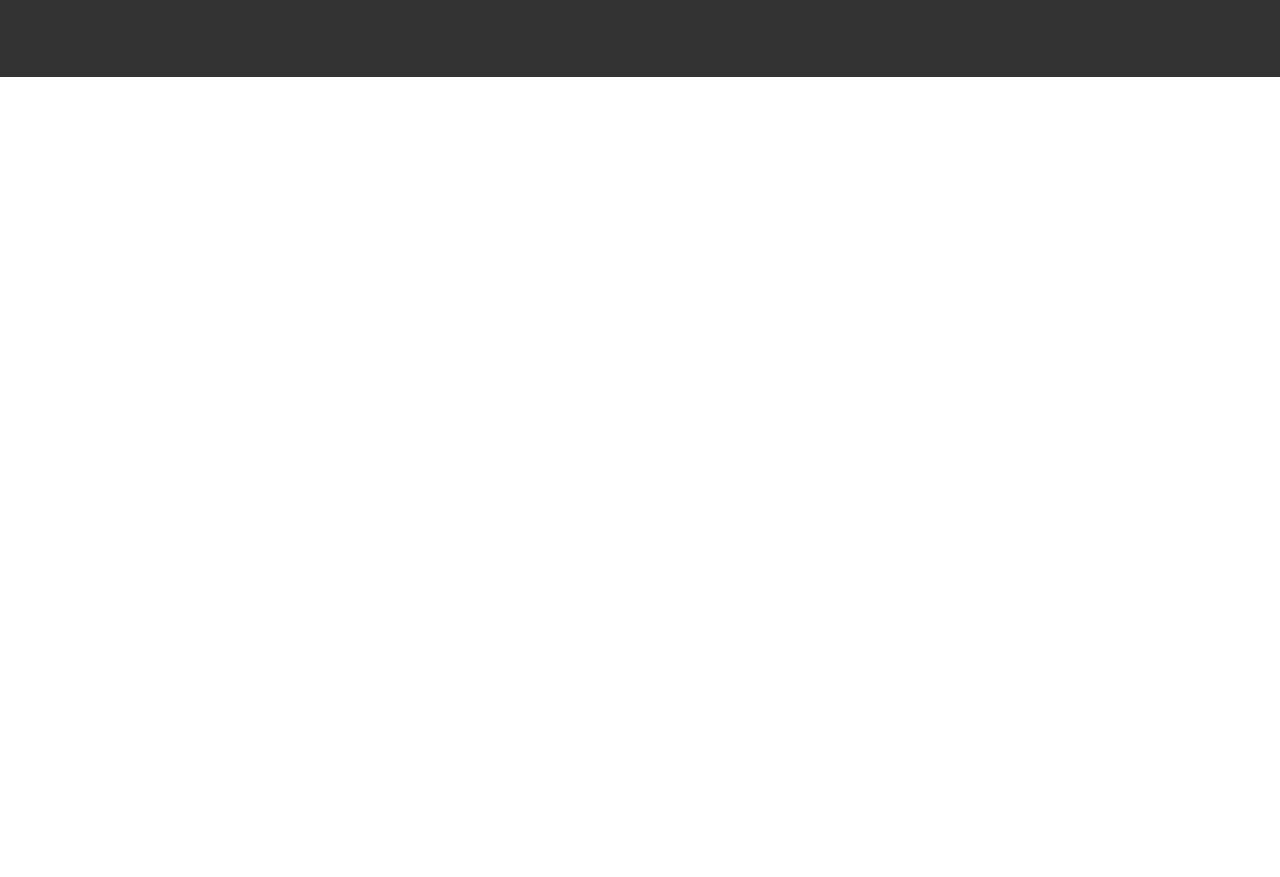
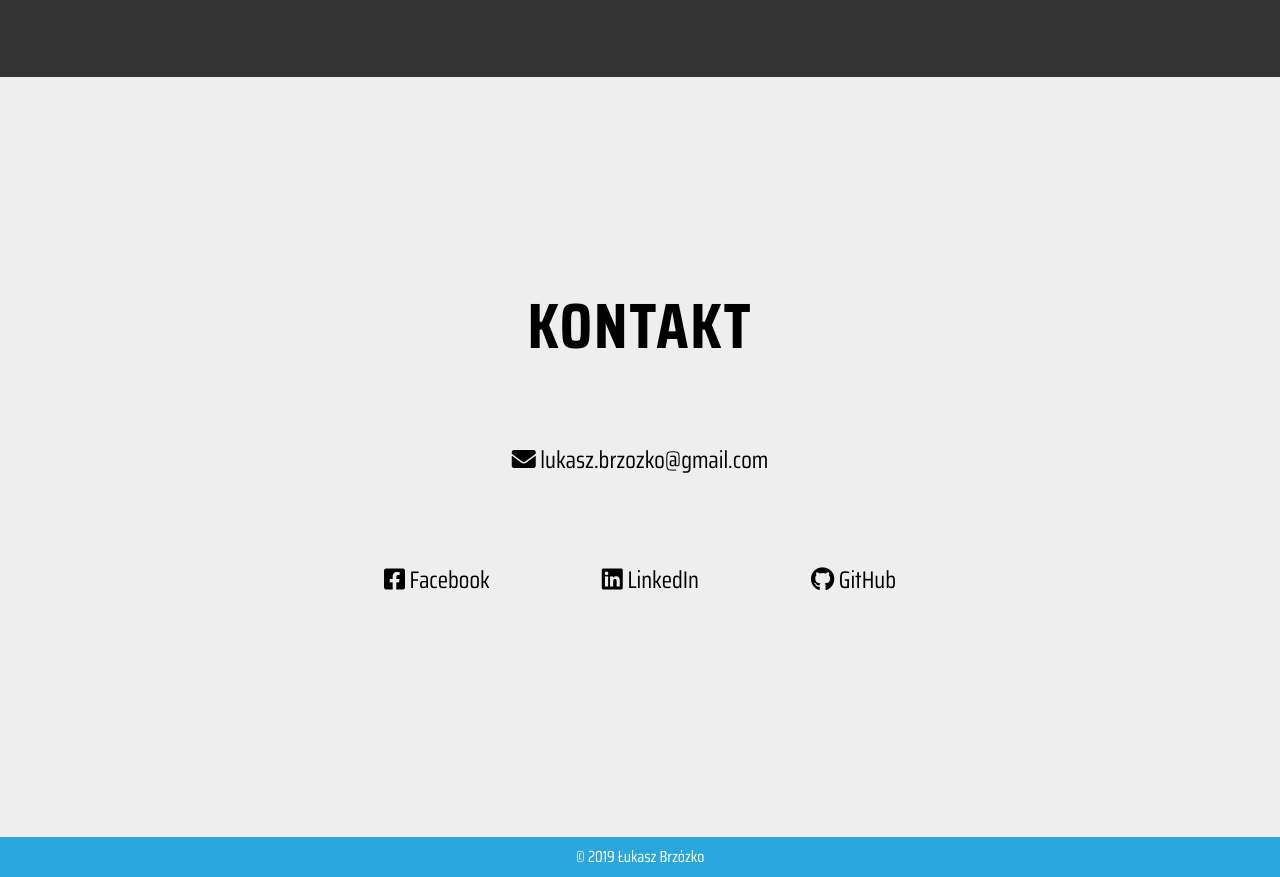
Before and after one commit to lukasz-brzozko/portfolio, a plain HTML site: page index.html in a window 1280 px wide. Shown: the part 3123-4000 px from the top of the page. Drawn offline with Linux system fonts and the light colour scheme.

Commit message:
Add Contact section and footer
- Add "contact.scss" file
- Add "footer.scss" file
- Add "variables.scss" file
- Add "contact.scss" file
- Add Font Awesome for social media contact
- Add 'scroll' for anchors in menu bar
- Add hover selector for anchors
- Change querySelector from 'a' to '.scroll' in script.js

```diff
--- a/index.html
+++ b/index.html
@@ -5,7 +5,12 @@
     <meta name="viewport" content="width=device-width, initial-scale=1.0" />
     <meta http-equiv="X-UA-Compatible" content="ie=edge" />
     <title>Łukasz Brzózko</title>
-
+    <link
+      rel="stylesheet"
+      href="https://use.fontawesome.com/releases/v5.8.1/css/all.css"
+      integrity="sha384-50oBUHEmvpQ+1lW4y57PTFmhCaXp0ML5d60M1M7uH2+nqUivzIebhndOJK28anvf"
+      crossorigin="anonymous"
+    />
     <link
       href="https://fonts.googleapis.com/css?family=Saira+Condensed:400,700&amp;subset=latin-ext"
       rel="stylesheet"
@@ -17,18 +22,18 @@
     <header class="top-bar">
       <div class="bar-container">
         <h2 class="author">
-          <a href="#title" class="name spacing">Łukasz Brzózko</a>
+          <a href="#title" class="scroll spacing">Łukasz Brzózko</a>
         </h2>
         <nav class="menu">
           <ul class="menu-container">
             <li class="menu-item">
-              <a href="#about" class="spacing">O mnie</a>
+              <a href="#about" class="scroll spacing">O mnie</a>
             </li>
             <li class="menu-item">
-              <a href="#projects" class="spacing">Projekty</a>
+              <a href="#projects" class="scroll spacing">Projekty</a>
             </li>
             <li class="menu-item">
-              <a href="#contact" class="spacing">Kontakt</a>
+              <a href="#contact" class="scroll spacing">Kontakt</a>
             </li>
           </ul>
         </nav>
@@ -104,8 +109,42 @@
         </div>
       </div>
     </section>
-    <section id="contact" class="section"></section>
-
+    <section id="contact" class="section">
+      <div class="container">
+        <h3 class="contact-subtitle subtitle spacing">Kontakt</h3>
+        <ul class="media">
+          <li class="media-item mail">
+            <a href="mailto:lukasz.brzozko@gmail.com">
+              <p></p><i class="fas fa-envelope"></i> lukasz.brzozko@gmail.com</p>
+            </a>
+          </li>
+          <li class="media-item social">
+            <ul class="social-media">
+              <li class="social-media-item fb">
+                <a href="https://www.facebook.com/lukasz.brzozko">
+                  <p>
+                    <i class="fab fa-facebook-square"></i> <span>Facebook</span>
+                  </p>
+                </a>
+              </li>
+              <li class="social-media-item ln">
+                <a href="#">
+                  <p><i class="fab fa-linkedin"></i> <span>LinkedIn</span></p>
+                </a>
+              </li>
+              <li class="social-media-item git">
+                <a href="#">
+                  <p><i class="fab fa-github"></i> <span>GitHub</span></p>
+                </a>
+              </li>
+            </ul>
+          </li>
+        </ul>
+      </div>
+    </section>
+    <footer>
+      <p>&copy; <span class="year">2019</span> Łukasz Brzózko</p>
+    </footer>
     <script src="js/script.js"></script>
   </body>
 </html>
--- a/js/script.js
+++ b/js/script.js
@@ -1,5 +1,5 @@
 document.addEventListener("DOMContentLoaded", () => {
-  const anchors = document.querySelectorAll("a");
+  const anchors = document.querySelectorAll(".scroll");
 
   const setSmoothScroll = function(e) {
     e.preventDefault();
--- /dev/null
+++ b/sass_components/_contact.scss
@@ -0,0 +1,39 @@
+#contact {
+    position: relative;
+    height: 95vh;
+    background-color: #eee;
+
+    .container {
+        position: absolute;
+        top: 50%;
+        left: 50%;
+        width: 40%;
+        transform: translate(-50%, -50%);
+
+        .media {
+            display: flex;
+            flex-direction: column;
+            justify-content: space-around;
+            height: 30vh;
+            margin-top: 3vh;
+            text-align: center;
+
+            .media-item {
+                font-size: 3vh;
+
+                a {
+                    color: #000;
+                }
+
+                a:hover {
+                    color: $blue-font;
+                }
+
+                .social-media {
+                    display: flex;
+                    justify-content: space-between;
+                }
+            }
+        }
+    }
+}
--- /dev/null
+++ b/sass_components/_footer.scss
@@ -0,0 +1,12 @@
+footer {
+    height: 5vh;
+    background-color: rgb(41, 166, 220);
+    // background-color: #333;
+
+    p {
+        font-size: 2vh;
+        line-height: 5vh;
+        text-align: center;
+        color: #fff;
+    }
+}
--- a/sass_components/_header.scss
+++ b/sass_components/_header.scss
@@ -1,9 +1,4 @@
 // ##### HEADER SECTION #####
-
-@mixin flex-row-center {
-    display: flex;
-    align-items: center;
-}
 
 #title,
 .section {
@@ -53,8 +48,14 @@
         height: 100%;
         margin: 0 auto;
 
-        .author>a {
+        .scroll {
+            font-weight: bold;
             font-size: 2.5vh;
+            color: #333;
+        }
+
+        .scroll:hover {
+            color: $blue-font
         }
 
         .menu {
@@ -67,10 +68,6 @@
                 height: 100%;
                 list-style: none;
 
-                .menu-item>a {
-                    font-weight: bold;
-                    font-size: 2.5vh;
-                }
             }
         }
     }
--- /dev/null
+++ b/sass_components/_variables.scss
@@ -0,0 +1,7 @@
+$blue-font: rgb(21, 146, 200);
+$blue-bgc: rgb(41, 166, 220);
+
+@mixin flex-row-center {
+    display: flex;
+    align-items: center;
+}
--- a/sass_components/style.scss
+++ b/sass_components/style.scss
@@ -11,12 +11,18 @@
 
 body {
   font-family: "Saira Condensed", sans-serif;
+  max-width: 1920px;
+  margin: 0 auto;
 }
 
 a {
   display: block;
   text-decoration: none;
-  color: #333;
+  transition: color 0.3s;
+}
+
+ul {
+  list-style: none;
 }
 
 .subtitle {
@@ -30,7 +36,9 @@ a {
 }
 
 
-
+@import "variables";
 @import "header";
 @import "about";
 @import "projects";
+@import "contact";
+@import "footer";
```
Also changed, not shown: css/style.css, 1 other file.
